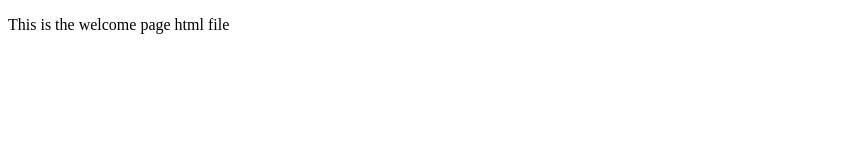
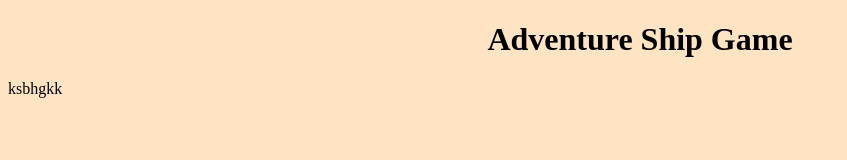
Before and after one commit to vyomaa03/IT-Studio, a plain HTML site: page home.html in a window 1280 px wide. Shown: the whole page, without its empty margins (0-847 px from the left). Drawn offline with Linux system fonts and the light colour scheme.

Commit message:
webpage begins!

```diff
--- a/home.html
+++ b/home.html
@@ -4,9 +4,12 @@
     <meta charset="UTF-8">
     <meta http-equiv="X-UA-Compatible" content="IE=edge">
     <meta name="viewport" content="width=device-width, initial-scale=1.0">
+    <link rel="stylesheet" href="style.css">
     <title>Adventure game</title>
 </head>
 <body>
-    <p>This is the welcome page html file </p>
+    <h1>Adventure Ship Game</h1>
+    <p>ksbhgkk</p>
+
 </body>
 </html>
--- a/style.css
+++ b/style.css
@@ -1 +1,9 @@
 /* this is the css file for the welcome page */
+
+html {
+    background-color: bisque;
+}
+h1 {
+    text-align: center;
+    color: black;
+}
```
